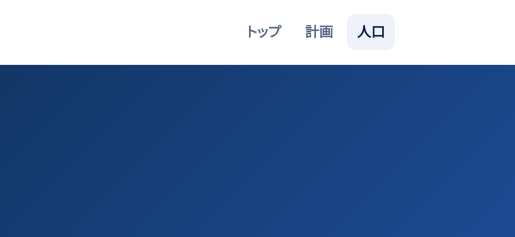
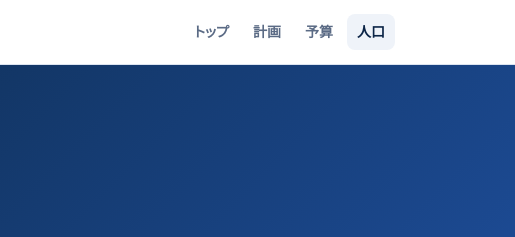
Before and after one commit to kken78/hino-population, a plain HTML site: page index.html in a window 1280 px wide. Shown: the top 237 px of the page, 765-1280 px from the left. Drawn offline with Linux system fonts and the light colour scheme.

Commit message:
ヘッダーに「予算」を足す

```diff
--- a/index.html
+++ b/index.html
@@ -104,7 +104,7 @@ tr.total th,tr.total td{border-top:2px solid var(--ai-ink);font-weight:700;backg
 <a class="brand" href="https://kken78.github.io/hino-portal/" data-site="portal"><svg class="brand-mark" viewBox="0 0 26 26" aria-hidden="true"><rect x="1" y="14" width="24" height="4" rx="2" fill="#1E4E9C"/><rect x="4" y="8" width="18" height="4" rx="2" fill="#3B6FBF"/><rect x="8" y="2" width="10" height="4" rx="2" fill="#C33D2E"/></svg><h1>日野町データポータル</h1></a>
 <span class="badge-unofficial">非公式</span>
 <nav class="site-nav" aria-label="サイトメニュー">
-<a href="https://kken78.github.io/hino-portal/" data-site="portal">トップ</a><a href="https://kken78.github.io/shiga-hino-plans/" data-site="plans">計画</a><a href="https://kken78.github.io/hino-population/" data-site="population" class="is-here" aria-current="page">人口</a>
+<a href="https://kken78.github.io/hino-portal/" data-site="portal">トップ</a><a href="https://kken78.github.io/shiga-hino-plans/" data-site="plans">計画</a><a href="https://kken78.github.io/hino-budget/" data-site="budget">予算</a><a href="https://kken78.github.io/hino-population/" data-site="population" class="is-here" aria-current="page">人口</a>
 </nav>
 </div>
 </header>
@@ -190,6 +190,7 @@ tr.total th,tr.total td{border-top:2px solid var(--ai-ink);font-weight:700;backg
 const SITES = {
   portal: 'https://kken78.github.io/hino-portal/',
   plans: 'https://kken78.github.io/shiga-hino-plans/',
+  budget: 'https://kken78.github.io/hino-budget/',
   population: 'https://kken78.github.io/hino-population/'
 };
 document.querySelectorAll('[data-site]').forEach(function(a){
```
